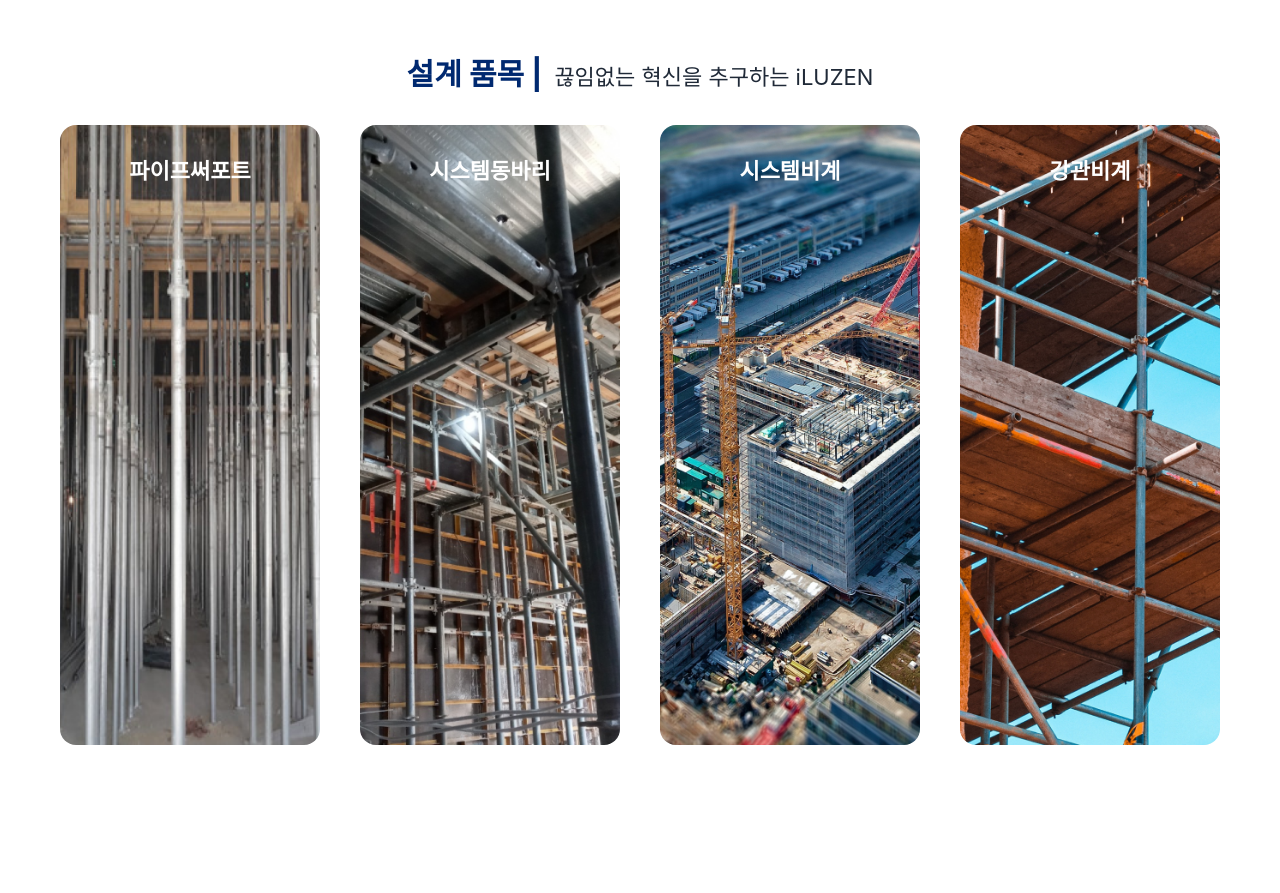
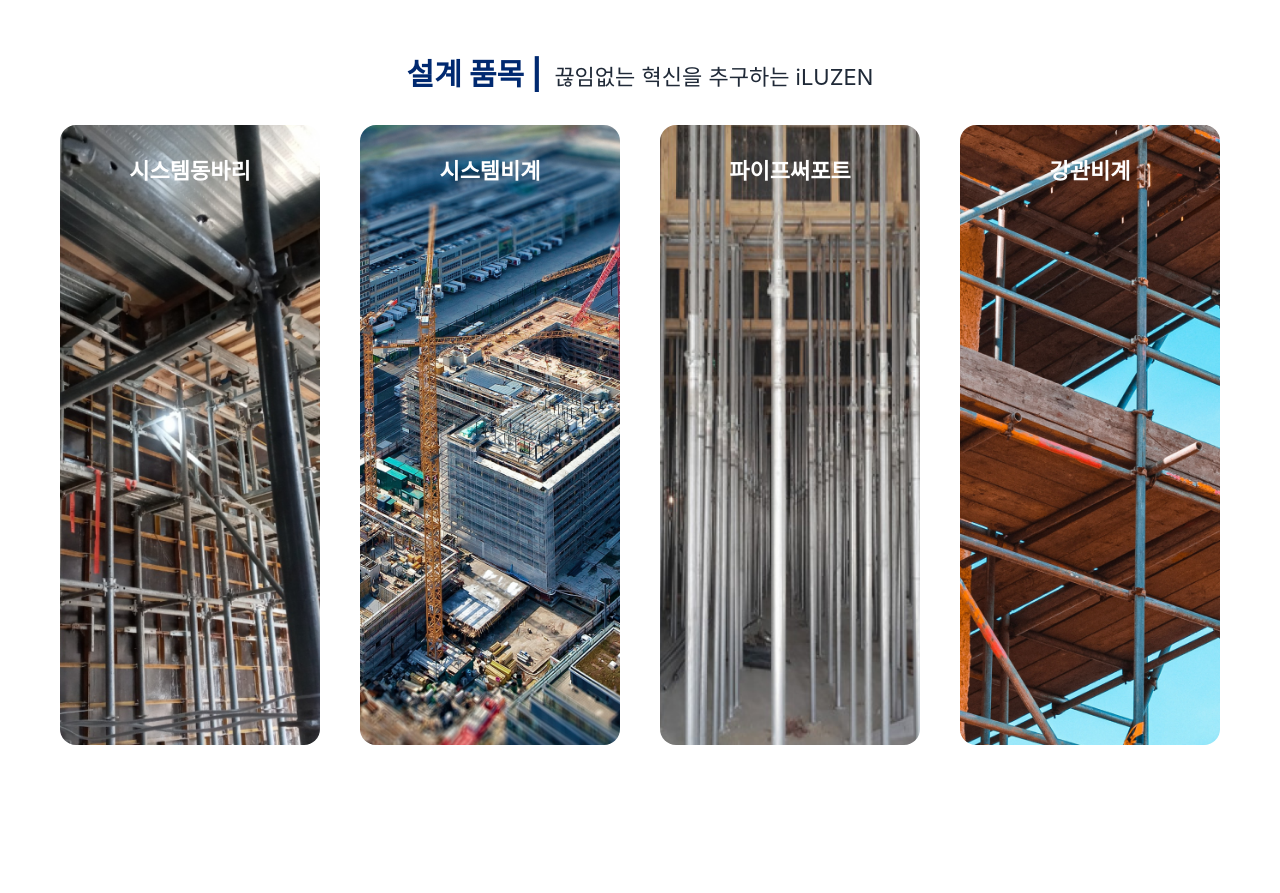
Before and after one commit to dlwhsk0/iLUZEN, a React (Create React App) app: page / in a window 1280 px wide. Shown: the part 2880-3773 px from the top of the page. Built offline with nearby package versions, Linux system fonts and the light colour scheme.

Commit message:
set: 이슈 및 풀리퀘 템플릿 설정, yarn build 에러 수정

```diff
--- a/package.json
+++ b/package.json
@@ -6,6 +6,7 @@
     "@testing-library/jest-dom": "^5.14.1",
     "@testing-library/react": "^13.0.0",
     "@testing-library/user-event": "^13.2.1",
+    "eslint-config-react-app": "^7.0.1",
     "prettier": "^3.3.3",
     "prop-types": "^15.8.1",
     "react": "^18.2.0",
--- a/src/pages/main/ItemsVer3.jsx
+++ b/src/pages/main/ItemsVer3.jsx
@@ -21,9 +21,9 @@ export default function ItemsVer3() {
       </div>
 
       <div className='w-full max-w-[1280px] flex items-center justify-center gap-10'>
-        <ItemCard src={pipeSupport} title='파이프써포트' />
         <ItemCard src={systemDongbari} title='시스템동바리' />
         <ItemCard src={systemBigye} title='시스템비계' />
+        <ItemCard src={pipeSupport} title='파이프써포트' />
         <ItemCard src={ganggwanBigye} title='강관비계' />
       </div>
     </div>
```
Also changed, not shown: 1 other file (tests, documents, lock files or other folders).
